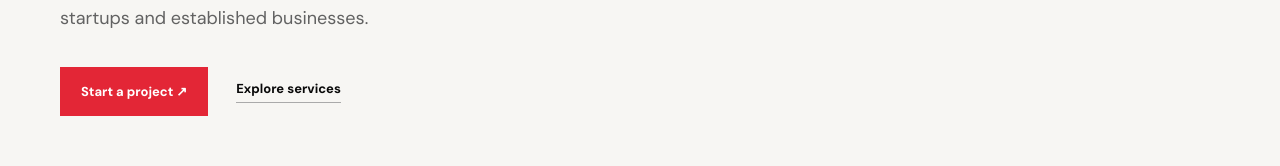
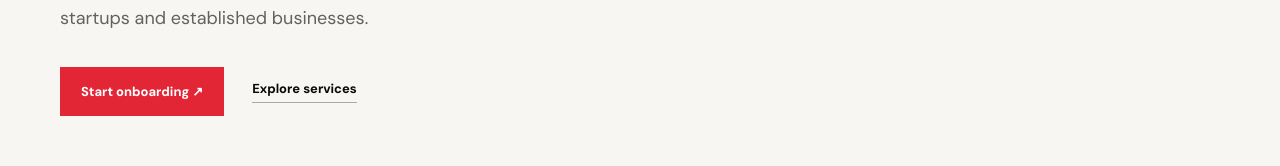
Before and after one commit to mickey22696/micheal-noronha, a Next.js app: page / in a window 1280 px wide. Shown: the part 460-626 px from the top of the page. Built offline with nearby package versions, Linux system fonts and the light colour scheme.

Commit message:
Make onboarding the primary homepage action

```diff
--- a/src/app/page.js
+++ b/src/app/page.js
@@ -11,7 +11,7 @@ export default function HomePage() {
           Thoughtful design and dependable technology for freelancers, ambitious startups and established businesses.
         </p>
         <div className="actions">
-          <Link className="btn primary" href="/onboard/">Start a project ↗</Link>
+          <Link className="btn primary" href="/onboard/">Start onboarding ↗</Link>
           <Link className="text-link" href="/services/">Explore services</Link>
         </div>
         <div className="hero-note">Strategy · Design · Development · Technology</div>
```
